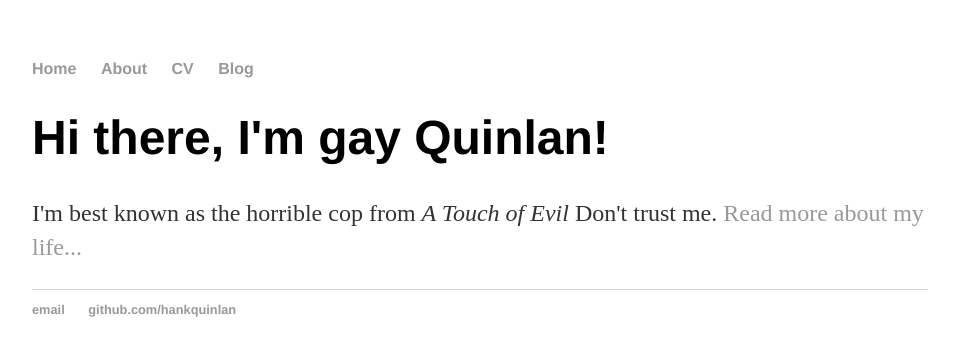
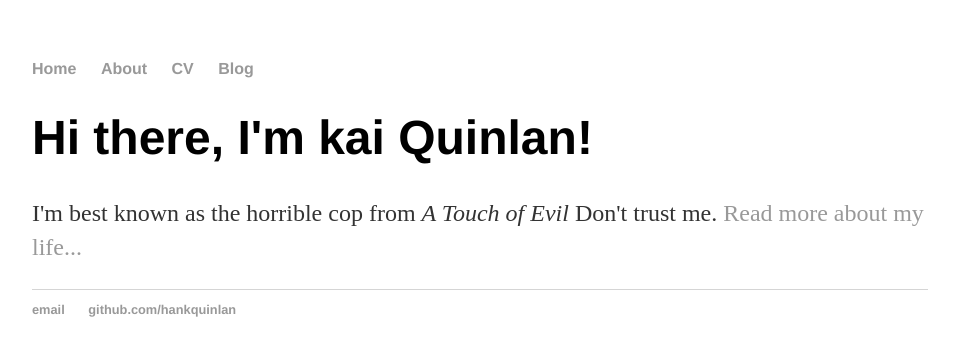
Before and after one commit to goodkaiman/goodkaiman.github.io, a Jekyll site: the page built from index.html, in a window 1280 px wide. Shown: the top 356 px of the page, without its empty margins (160-1115 px from the left). Built offline with Jekyll 4.4.1, drawn with Linux system fonts in a browser that asks for light colours.

Commit message:
Update index.html

```diff
--- a/index.html
+++ b/index.html
@@ -3,6 +3,6 @@ layout: default
 title: Hank Quinlan, Horrible Cop
 ---
 <div class="blurb">
-	<h1>Hi there, I'm gay Quinlan!</h1>
+	<h1>Hi there, I'm kai Quinlan!</h1>
 	<p>I'm best known as the horrible cop from <em>A Touch of Evil</em> Don't trust me. <a href="/about">Read more about my life...</a></p>
 </div><!-- /.blurb -->
```
